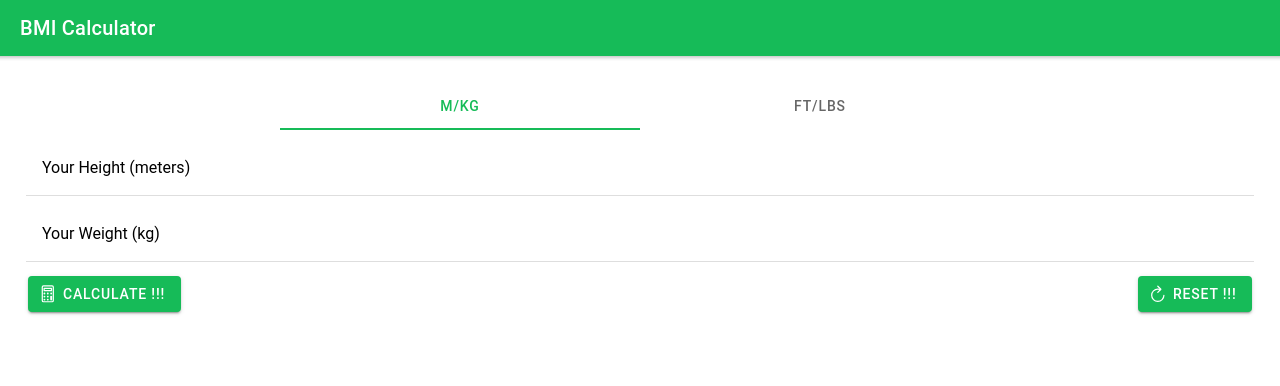
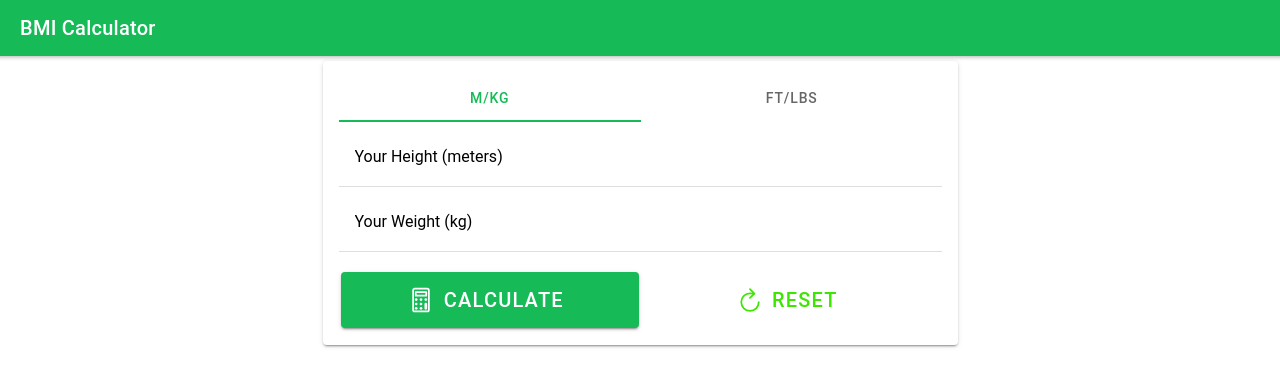
Before and after one commit to Luka-dot/Ionic-React, a React (Create React App) app: page / in a window 1280 px wide. Shown: the top 386 px of the page. Built offline with nearby package versions, Linux system fonts and the light colour scheme.

Commit message:
styling and finished grid

```diff
--- a/src/App.tsx
+++ b/src/App.tsx
@@ -1,5 +1,5 @@
 import React, { useRef, useState } from 'react';
-import { IonApp, IonHeader, IonContent, IonToolbar, IonTitle, IonGrid, IonCol, IonRow, IonItem, IonLabel, IonInput, IonAlert } from '@ionic/react';
+import { IonApp, IonHeader, IonContent, IonToolbar, IonTitle, IonGrid, IonCol, IonRow, IonItem, IonLabel, IonInput, IonAlert, IonCard, IonCardContent } from '@ionic/react';
 
 import BmiControls from './components/BmiControls';
 import BmiResolve from './components/BmiResolve';
@@ -25,7 +25,7 @@ import InputControl from './components/InputControl';
 
 const App: React.FC = () => {
   const [calculatedBmi, setCalculatedBmi] = useState<number>();
-  const [ error, setError ] = useState<string>();
+  const [error, setError] = useState<string>();
   const [calUnits, setCalUnits] = useState<'mkg' | 'ftlbs'>('mkg');
 
   const weightInputRef = useRef<HTMLIonInputElement>(null);
@@ -66,18 +66,23 @@ const App: React.FC = () => {
 
   return (
     <React.Fragment>
-      <IonAlert isOpen={!!error} message={error} buttons={[{text: 'okay', handler: clearError}]} />
+      <IonAlert isOpen={!!error} message={error} buttons={[{ text: 'okay', handler: clearError }]} />
       <IonApp>
         <IonHeader>
           <IonToolbar color="primary">
             <IonTitle>BMI Calculator</IonTitle>
           </IonToolbar>
         </IonHeader>
-        <IonContent className="ion-padding">
+        <IonContent className="ion-no-padding">
           <IonGrid>
             <IonRow>
+              <IonCol size-sm="8" offset-sm="2" size-md="6" offset-md="3" className="ion-no-padding">
+                <IonCard className="ion-no-margin">
+                  <IonCardContent>
+                    <IonGrid className="ion-no-padding">
+                      <IonRow>
                         <IonCol>
-                <InputControl selectedValue={calUnits} onSelectValue={selectCalcUnitHandler}/>
+                          <InputControl selectedValue={calUnits} onSelectValue={selectCalcUnitHandler} />
                         </IonCol>
                       </IonRow>
                       <IonRow>
@@ -97,9 +102,18 @@ const App: React.FC = () => {
                         </IonCol>
                       </IonRow>
                       <BmiControls onCalculate={calculateBMI} onReset={resetInput} />
+                    </IonGrid>
+                  </IonCardContent>
+                </IonCard>
+              </IonCol>
+            </IonRow>
+            <IonRow>
+              <IonCol>
                 {calculatedBmi && (
                   <BmiResolve result={calculatedBmi} />
                 )}
+              </IonCol>
+            </IonRow>
           </IonGrid>
         </IonContent>
       </IonApp>
--- a/src/components/BmiControls.tsx
+++ b/src/components/BmiControls.tsx
@@ -6,17 +6,17 @@ const BmiControls: React.FC<{ onCalculate: () => void; onReset: () => void }> =
 
 
     return (
-        <IonRow>
-            <IonCol className="ion-text-left">
-                <IonButton onClick={props.onCalculate}>
+        <IonRow className="ion-margin-top">
+            <IonCol size="12" size-md="6" className="ion-text-center">
+                <IonButton size="large" expand="block" color="primary" onClick={props.onCalculate}>
                     <IonIcon slot="start" icon={calculatorOutline} />
-              Calculate !!!
+              Calculate
             </IonButton>
             </IonCol>
-            <IonCol className="ion-text-right">
-                <IonButton onClick={props.onReset}>
+            <IonCol size="12" size-md="6" className="ion-text-center">
+                <IonButton size="large" color="secondary" onClick={props.onReset} fill="clear">
                     <IonIcon slot="start" icon={refreshOutline} />
-              Reset !!!
+              Reset
             </IonButton>
             </IonCol>
         </IonRow>
--- a/src/components/BmiResolve.css
+++ b/src/components/BmiResolve.css
@@ -1,3 +1,14 @@
 #result {
-    background-color: black;
+    --background: black;
+    --color: white;
 }
+
+#result h2 {
+    font-size: 1rem;
+}
+
+#result h3 {
+    font-size: 2rem;
+    margin: 1.5rem 0;
+    font-weight: bold;
+}
--- a/src/components/BmiResolve.tsx
+++ b/src/components/BmiResolve.tsx
@@ -3,19 +3,15 @@ import { IonRow, IonCol, IonCard, IonCardContent } from '@ionic/react';
 
 import './BmiResolve.css';
 
-const BmiResolve: React.FC<{result: number }> = props => {
+const BmiResolve: React.FC<{ result: number }> = props => {
 
   return (
-        <IonRow>
-            <IonCol>
-              <IonCard color="secondary" >
+    <IonCard id="result">
       <IonCardContent>
         <h2 className="ion-text-center">Your body-mass-index</h2>
         <h3 className="ion-text-center">{props.result.toFixed(2)}</h3>
       </IonCardContent>
     </IonCard>
-            </IonCol>
-          </IonRow>
   )
 }
 
```
Lines whose indentation alone changed are shown as unchanged.
